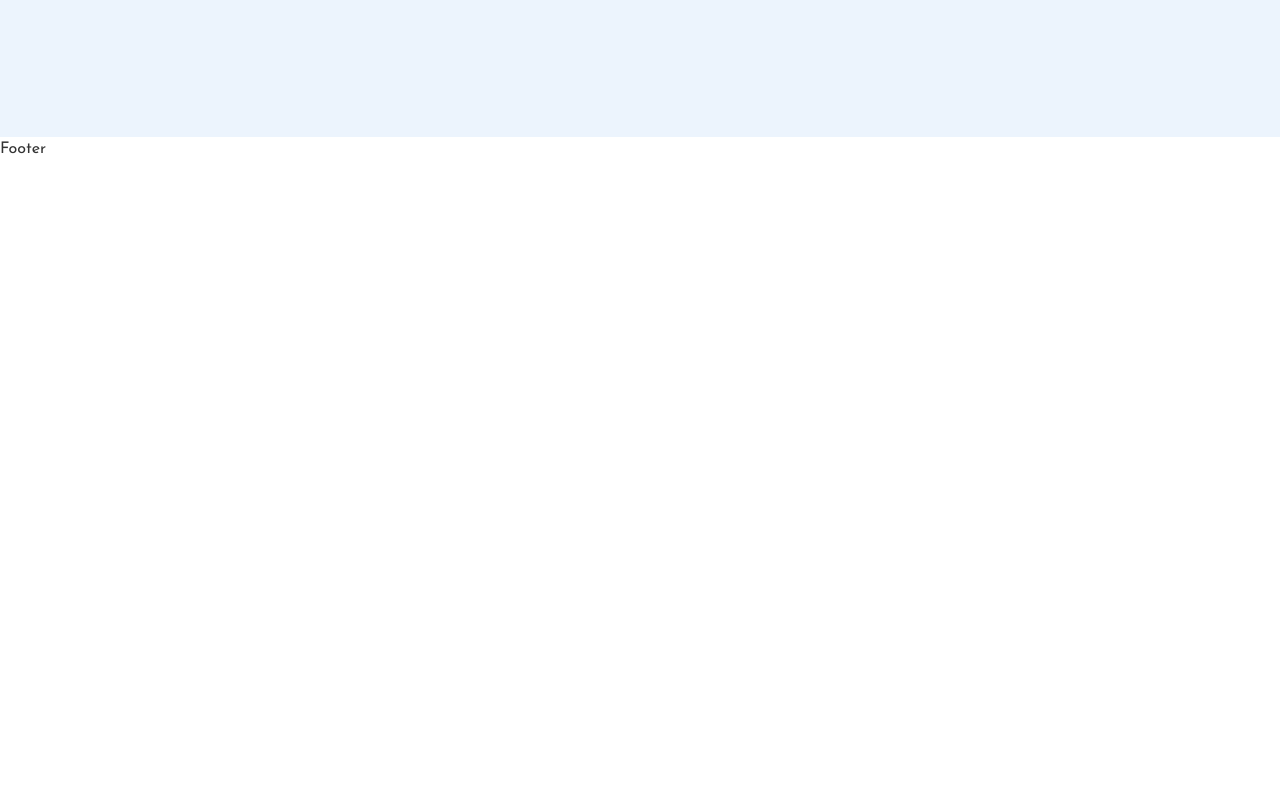
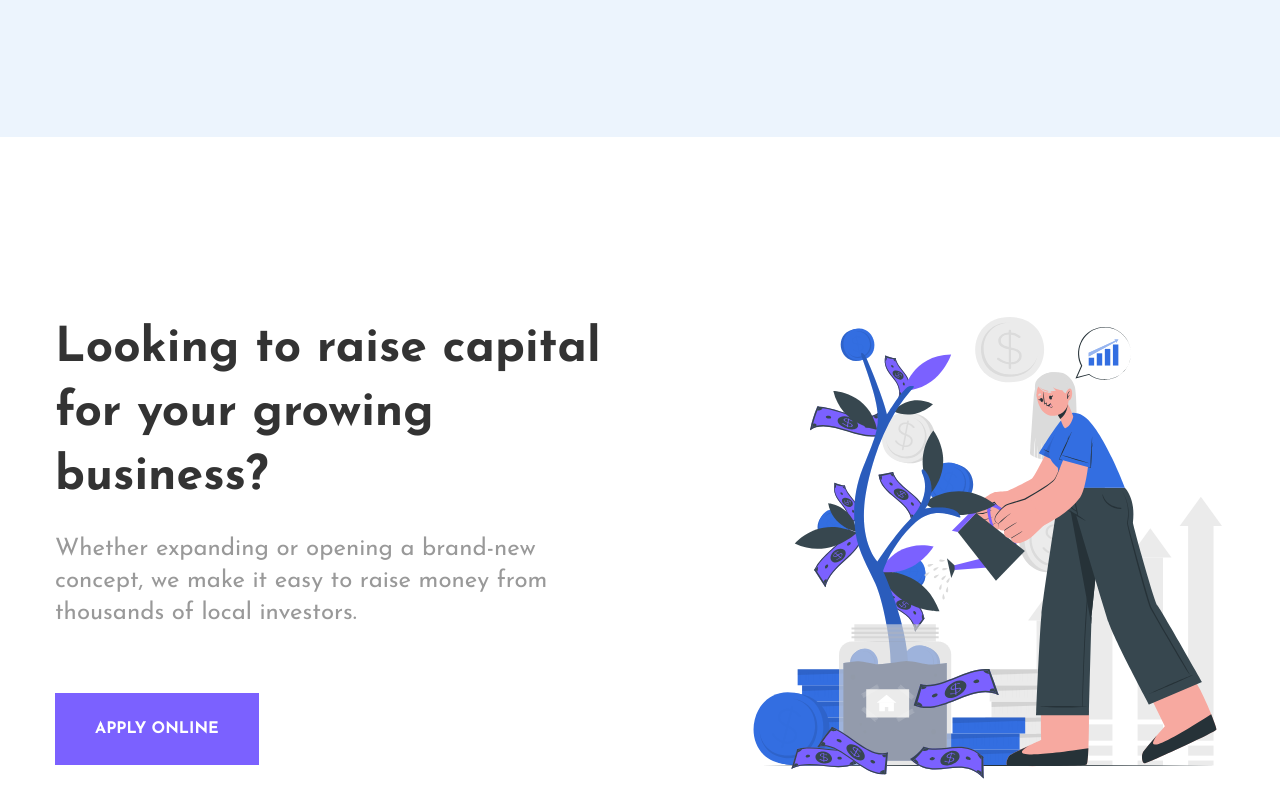
Before and after one commit to yaroslavTsebro/next-invest, a React (Create React App) app: page / in a window 1280 px wide. Shown: the part 3100-3900 px from the top of the page. Before the commit the page ends 3261 px from the top, so only its background shows below. Built offline with nearby package versions, Linux system fonts and the light colour scheme.

Commit message:
added RaiseCapital

```diff
--- a/src/components/MainComponents/Main/Main.tsx
+++ b/src/components/MainComponents/Main/Main.tsx
@@ -1,6 +1,7 @@
 import { GetStarted } from "../GetStarted/GetStarted";
 import { Offers } from "../Offers/Offers";
 import { Paid } from "../Paid/Paid";
+import RaiseCapital from "../RaiseCapital/RaiseCapital";
 import "./Main.scss";
 
 export function Main() {
@@ -9,6 +10,7 @@ export function Main() {
       <GetStarted />
       <Offers />
       <Paid />
+      <RaiseCapital />
     </main>
   );
 }
--- /dev/null
+++ b/src/components/MainComponents/RaiseCapital/RaiseCapital.scss
@@ -0,0 +1,45 @@
+.raise-capital-text {
+  flex: 1 1 48%;
+  max-width: 570px;
+
+  @media (max-width: 991.98px) {
+    flex: 1 1 100%;
+  }
+}
+
+.raise-capital-text__button {
+  color: #fff;
+  font-size: 16px;
+  font-weight: 700;
+  line-height: 24px;
+}
+
+.raise-capital__container {
+  display: flex;
+  flex-direction: row;
+  column-gap: 133px;
+
+  @media (max-width: 991.98px) {
+    flex-direction: column;
+    row-gap: 20px;
+  }
+}
+
+.raise-capital__image {
+  flex: 1 0 40.2%;
+
+  @media (max-width: 991.98px) {
+    flex: 1 1 100%;
+    text-align: end;
+  }
+
+  object-fit: cover;
+}
+
+.raise-capital__image img {
+  max-width: 100%;
+}
+
+.raise-capital {
+  padding: 180px 0px;
+}
--- /dev/null
+++ b/src/components/MainComponents/RaiseCapital/RaiseCapital.tsx
@@ -0,0 +1,33 @@
+import React from "react";
+import image from "../../../assertions/raise-capital/1.svg";
+import "./RaiseCapital.scss";
+import {
+  TextBlock,
+  TextBlockButton,
+  TextBlockText,
+  TextBlockTitle,
+} from "../../common/TextBlock/TextBlock";
+
+const RaiseCapital = () => {
+  return (
+    <section className="raise-capital">
+      <div className="raise-capital__container">
+        <TextBlock className="raise-capital__text raise-capital-text">
+          <TextBlockTitle>
+            Looking to raise capital for your growing business?
+          </TextBlockTitle>
+          <TextBlockText>
+            Whether expanding or opening a brand-new concept, we make it easy to
+            raise money from thousands of local investors.
+          </TextBlockText>
+          <TextBlockButton className="raise-capital-text__button">Apply Online</TextBlockButton>
+        </TextBlock>
+        <div className="raise-capital__image">
+          <img src={image} alt="girl with money-tree" />
+        </div>
+      </div>
+    </section>
+  );
+};
+
+export default RaiseCapital;
--- a/src/components/common/TextBlock/TextBlock.scss
+++ b/src/components/common/TextBlock/TextBlock.scss
@@ -35,6 +35,10 @@
   }
 }
 
+.text-block__text ~ .text-block__button{
+  margin-top: 40px;
+}
+
 .text-block__button {
   padding: 24px 40px;
   background-color: #7B61FF;
--- a/src/components/common/TextBlock/TextBlock.tsx
+++ b/src/components/common/TextBlock/TextBlock.tsx
@@ -50,5 +50,5 @@ export function TextBlockText(props: TextBlockText) {
 export function TextBlockButton(props: TextBlockText) {
   const classes =
     "text-block__button " + (props.className ? props.className : "");
-  return <div className={classes}>{props.children}</div>;
+  return <button className={classes}>{props.children}</button>;
 }
```
Also changed, not shown: src/assertions/raise-capital/1.svg (added).
